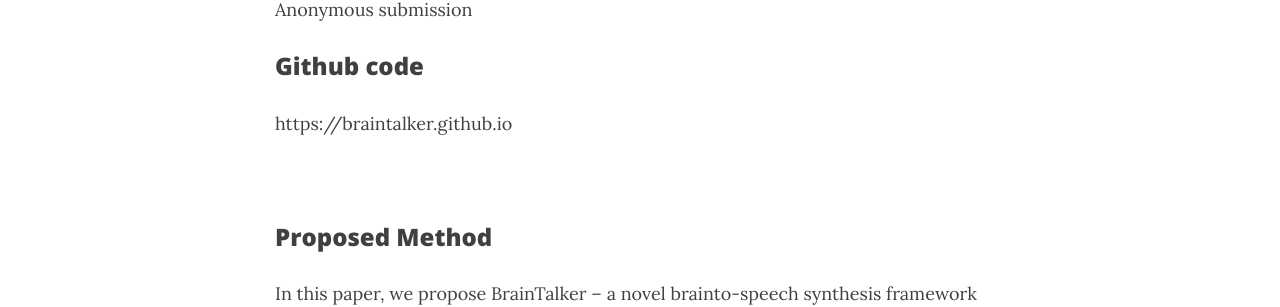
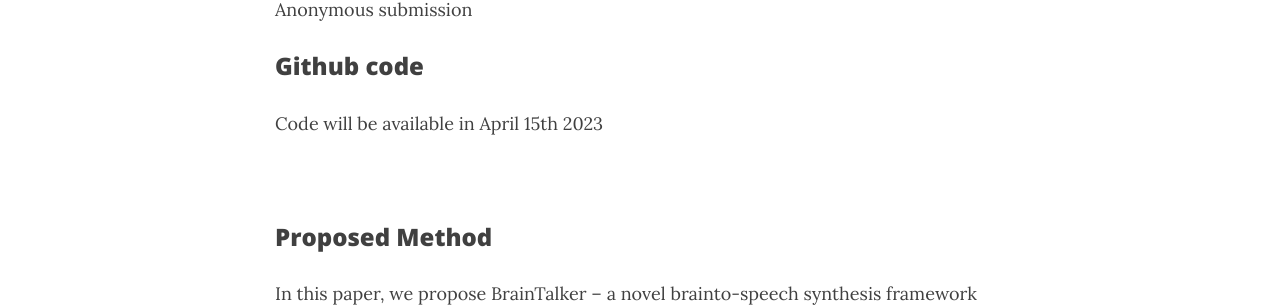
Before and after one commit to braintalker/braintalker.github.io, a Jekyll site: the page built from index.md, in a window 1280 px wide and 900 px high. Shown: the part 396-703 px from the top of the window. Built offline with Jekyll 4.4.1, drawn with Linux system fonts in a browser that asks for light colours; nearby versions of some CDN libraries.

Commit message:
fix index.md

```diff
--- a/index.md
+++ b/index.md
@@ -14,7 +14,7 @@ Anonymous submission
 
 <h3>Github code
 </h3>
-https://braintalker.github.io
+Code will be available in April 15th 2023
 
 <br />
 
```
